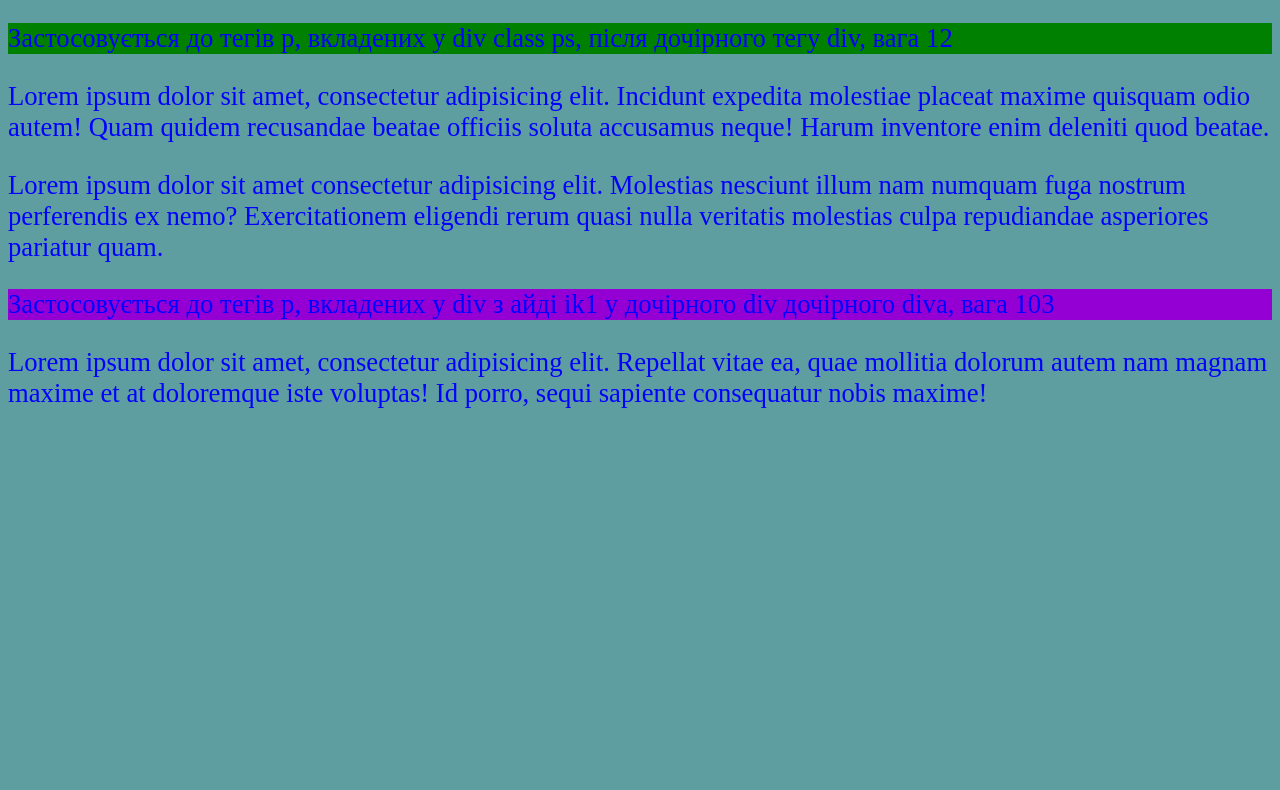
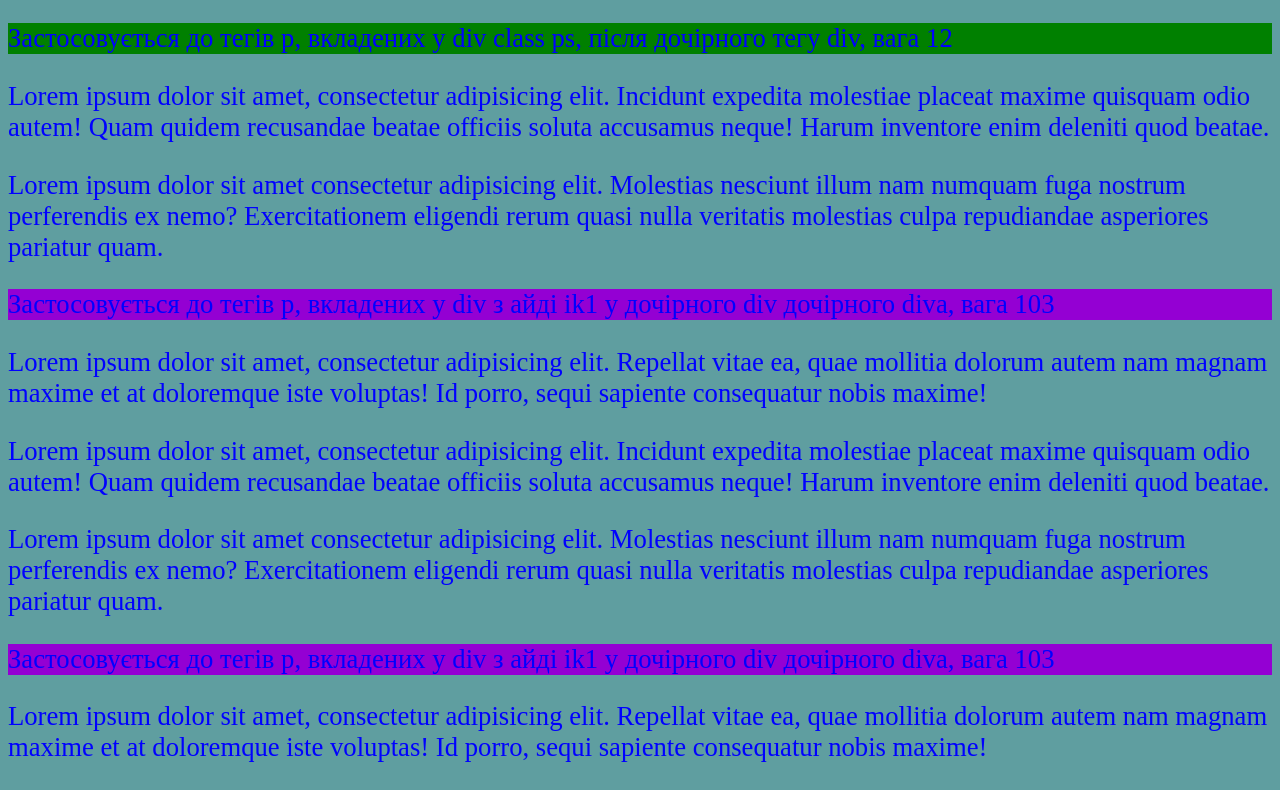
Before and after one commit to VolodymyrSamarin/homework, a plain HTML site: page index.html in a window 1280 px wide. Shown: the part 634-1424 px from the top of the page. Before the commit the page ends 1070 px from the top, so only its background shows below. Drawn offline with Linux system fonts and the light colour scheme.

Commit message:
adding more text

```diff
--- a/index.html
+++ b/index.html
@@ -49,5 +49,17 @@
         </div>
     </div>
 
+    <div id="ik1">
+        <p>Lorem ipsum dolor sit amet, consectetur adipisicing elit. Incidunt expedita molestiae placeat maxime quisquam odio autem! Quam quidem recusandae beatae officiis soluta accusamus neque! Harum inventore enim deleniti quod beatae.</p>
+        <div>
+            <p>Lorem ipsum dolor sit amet consectetur adipisicing elit. Molestias nesciunt illum nam numquam fuga nostrum perferendis ex nemo? Exercitationem eligendi rerum quasi nulla veritatis molestias culpa repudiandae asperiores pariatur quam.</p>
+            <div>
+                <p>Застосовується до тегів p, вкладених у div з айді ik1 у дочірного div дочірного divа, вага 103</p>
+            </div>
+            <p>Lorem ipsum dolor sit amet, consectetur adipisicing elit. Repellat vitae ea, quae mollitia dolorum autem nam magnam maxime et at doloremque iste voluptas! Id porro, sequi sapiente consequatur nobis maxime!</p>
+        </div>
+    </div>
+
+
 </body>
 </html>
```
